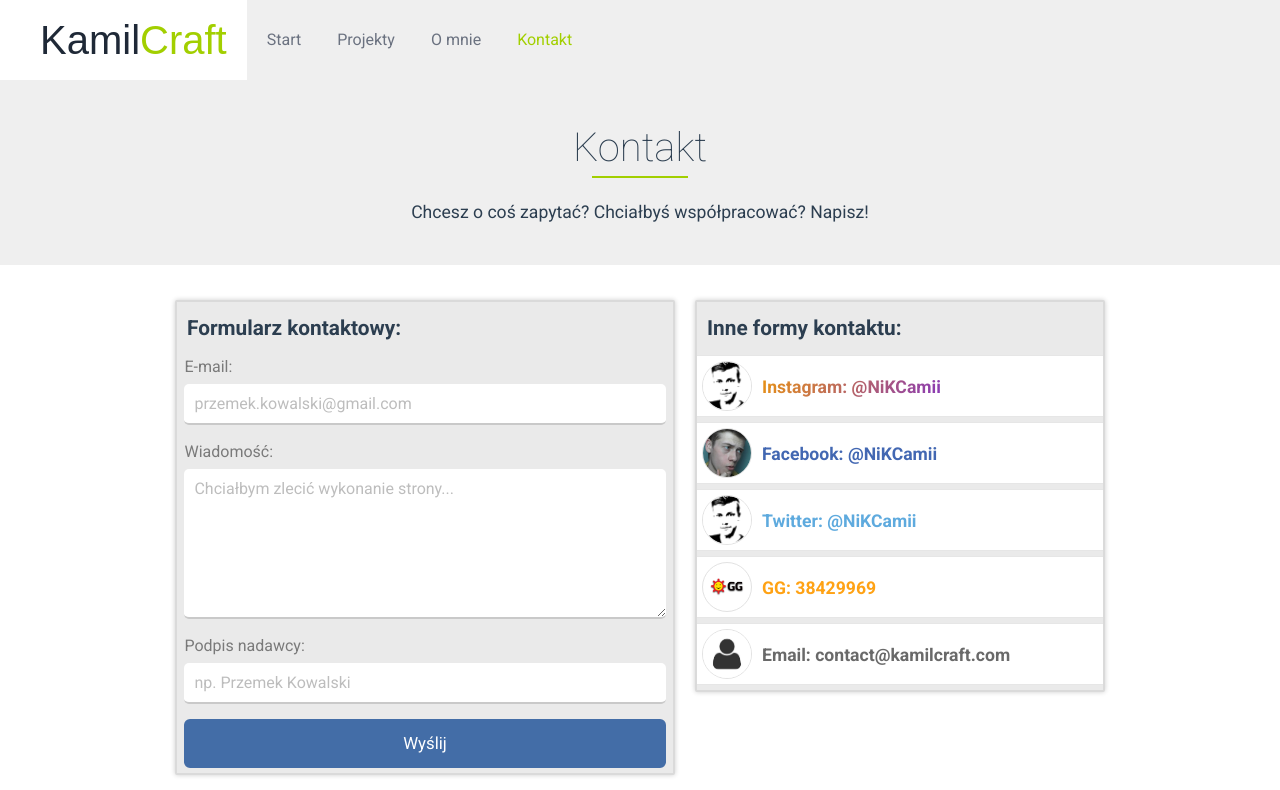
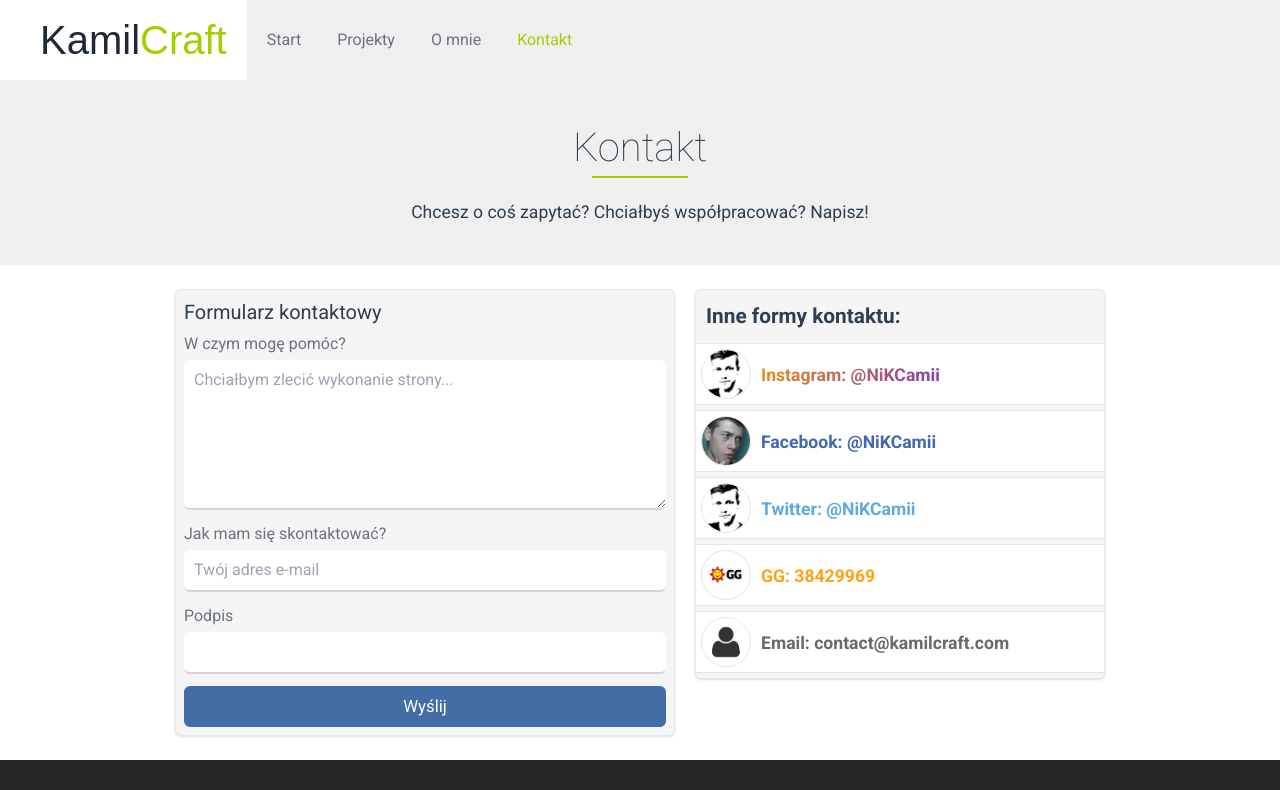
Before and after one commit to kamilniemczycki/kamilcraft.com, a Vue app: page /contact in a window 1280 px wide. Shown: the top 790 px of the page. Built offline with nearby package versions, Linux system fonts and the light colour scheme; a web font is replaced by a local one.

Commit message:
updated style for contact form

```diff
--- a/src/components/sections/contacts/MailContact.vue
+++ b/src/components/sections/contacts/MailContact.vue
@@ -1,39 +1,62 @@
 <template>
-  <div class="contact_container">
+  <div class="contact_container bg-neutral-100 rounded-md border border-gray-200 max-w-[500px] p-2 shadow">
+    <header class="mb-1.5">
+      <h3 class="text-xl">
+        Formularz kontaktowy
+      </h3>
+    </header>
+    <form
+      class="flex flex-col gap-3 justify-start items-start"
+      @submit="formSubmit"
+    >
       <div
         v-if="hasMessageError"
-      class="message message_error"
+        class="w-full p-2 bg-red-200 text-red-500 text-sm border border-red-300 rounded-md"
       >
         {{ messageError }}
       </div>
       <div
-      v-if="hasMessageOkStatus"
-      class="message message_ok"
+        v-else-if="hasMessageOkStatus"
+        class="w-full p-2 bg-[#27ae60] text-white text-sm border border-lime-600 rounded-md shadow"
       >
         {{ messageOk }}
       </div>
-    <header class="container_head">
-      Formularz kontaktowy:
-    </header>
-    <form
-      id="form-point"
-      @submit="formSubmit"
+      <div class="flex flex-col gap-1 w-full">
+        <label
+          class="text-gray-500"
+          for="message"
         >
+          W czym mogę pomóc?
+        </label>
+        <textarea
+          id="message"
+          v-model="messageValue"
+          class="w-full max-w-full min-h-[150px] px-2.5 py-2 border-b-2 border-neutral-300 rounded-md focus:border-neutral-400 hover:border-neutral-500 outline-none"
+          :class="[ isMessageError ? 'border-red-400 text-red-400 placeholder-red-300' : 'text-gray-900 placeholder-gray-400' ]"
+          name="message"
+          placeholder="Chciałbym zlecić wykonanie strony..."
+        />
+        <span
+          v-if="isMessageError"
+        >
+          Wiadomość musi zawierać przynajmniej 3 znaki!
+        </span>
+      </div>
+      <div class="flex flex-col gap-1 w-full">
         <label
-        class="label-info"
-        :class="{ 'label-error': isEmailError }"
+          class="text-gray-500"
           for="email"
         >
-        E-mail:
+          Jak mam się skontaktować?
         </label>
         <input
           id="email"
           v-model="emailValue"
-        class="contact_input"
-        :class="{ 'contact_input-error': isEmailError }"
+          class="w-full px-2.5 py-2 border-b-2 border-neutral-300 rounded-md focus:border-neutral-400 hover:border-neutral-500 outline-none"
+          :class="[ isEmailError ? 'border-red-400 text-red-400 placeholder-red-300' : 'text-gray-900 placeholder-gray-400' ]"
           type="text"
           name="email"
-        placeholder="przemek.kowalski@gmail.com"
+          placeholder="Twój adres e-mail"
         >
         <span
           v-if="isEmailError"
@@ -41,42 +64,21 @@
         >
           E-mail musi być poprawny, np. przemek.kowalski@gmail.com
         </span>
+      </div>
+      <div class="flex flex-col gap-1 w-full">
         <label
-        class="label-info"
-        :class="{ 'label-error': isMessageError }"
-        for="message"
-      >
-        Wiadomość:
-      </label>
-      <textarea
-        id="message"
-        v-model="messageValue"
-        class="contact_input"
-        :class="{ 'contact_input-error': isMessageError }"
-        name="message"
-        placeholder="Chciałbym zlecić wykonanie strony..."
-      />
-      <span
-        v-if="isMessageError"
-        class="error-message"
-      >
-        Wiadomość musi zawierać przynajmniej 3 znaki!
-      </span>
-      <label
-        class="label-info"
-        :class="{ 'label-error': isSenderError }"
+          class="text-gray-500"
           for="sender"
         >
-        Podpis nadawcy:
+          Podpis
         </label>
         <input
           id="sender"
           v-model="senderValue"
-        class="contact_input"
-        :class="{ 'contact_input-error': isSenderError }"
+          class="w-full px-2.5 py-2 border-b-2 border-neutral-300 rounded-md focus:border-neutral-400 hover:border-neutral-500 outline-none"
+          :class="[ isSenderError ? 'border-red-400 text-red-400 placeholder-red-300' : 'text-gray-900 placeholder-gray-400' ]"
           type="text"
           name="sender"
-        placeholder="np. Przemek Kowalski"
         >
         <span
           v-if="isSenderError"
@@ -84,8 +86,10 @@
         >
           Podpis musi zawierać przynajmniej 3 znaki!
         </span>
+      </div>
       <BaseButton
         is-reverse
+        class="py-1 w-full"
         :disabled="isButtonDisabled"
       >
         Wyślij
@@ -207,32 +211,14 @@ function formSubmit(event) {
 
 .contact_container {
   flex-basis: 500px;
-
-  #form-point {
-    display: flex;
-    flex-direction: column;
-    align-items: center;
-  }
-
-  .btn {
-    width: 97%;
-    margin: 0 20px 5px;
-  }
-}
-
-.container_head {
-  padding: 10px;
-  line-height: 1.6em;
-  font-size: 1.3em;
-  font-weight: bold;
 }
 
 .contact_container {
-  .label-info {
+  /* .label-info {
     width: 97%;
     padding-bottom: 5px;
     color: #7a7a7a;
-  }
+  } */
 
   .error-message {
     width: 97%;
@@ -240,7 +226,7 @@ function formSubmit(event) {
     color: #d44950;
   }
 
-  input, textarea {
+  /* input, textarea {
     width: 97%;
     max-width: 97%;
     border: 0;
@@ -251,7 +237,7 @@ function formSubmit(event) {
     line-height: 1.3em;
     margin-bottom: 15px;
     border-radius: 5px;
-  }
+  } */
 }
 
 .contact_input::placeholder {
--- a/src/components/sections/contacts/OtherContact.vue
+++ b/src/components/sections/contacts/OtherContact.vue
@@ -1,5 +1,5 @@
 <template>
-  <div class="contact_info">
+  <div class="contact_info bg-neutral-100 rounded-md border border-gray-200 max-w-[500px] shadow">
     <header class="info_head">
       Inne formy kontaktu:
     </header>
--- a/src/views/ContactView.vue
+++ b/src/views/ContactView.vue
@@ -1,6 +1,6 @@
 <template>
-  <section class="contact">
-    <div class="container">
+  <section class="py-6">
+    <div class="flex items-start justify-center mx-auto gap-5">
       <MailContact />
       <OtherContact />
     </div>
@@ -29,7 +29,7 @@ onMounted(() => {
 <style lang="scss">
 @import "scss/media";
 
-.contact {
+/* .contact {
   padding: 25px 0;
 
   .container {
@@ -41,9 +41,6 @@ onMounted(() => {
   .contact_container, .contact_info {
     margin: 10px;
     max-width: 500px;
-    background-color: #eaeaea;
-    border: 2px solid #dadada;
-    border-radius: 2px;
     box-shadow: 0 0 5px rgba(0, 0, 0, .2);
   }
 
@@ -69,5 +66,5 @@ onMounted(() => {
       }
     }
   }
-}
+} */
 </style>
```
Lines whose indentation alone changed are shown as unchanged.
